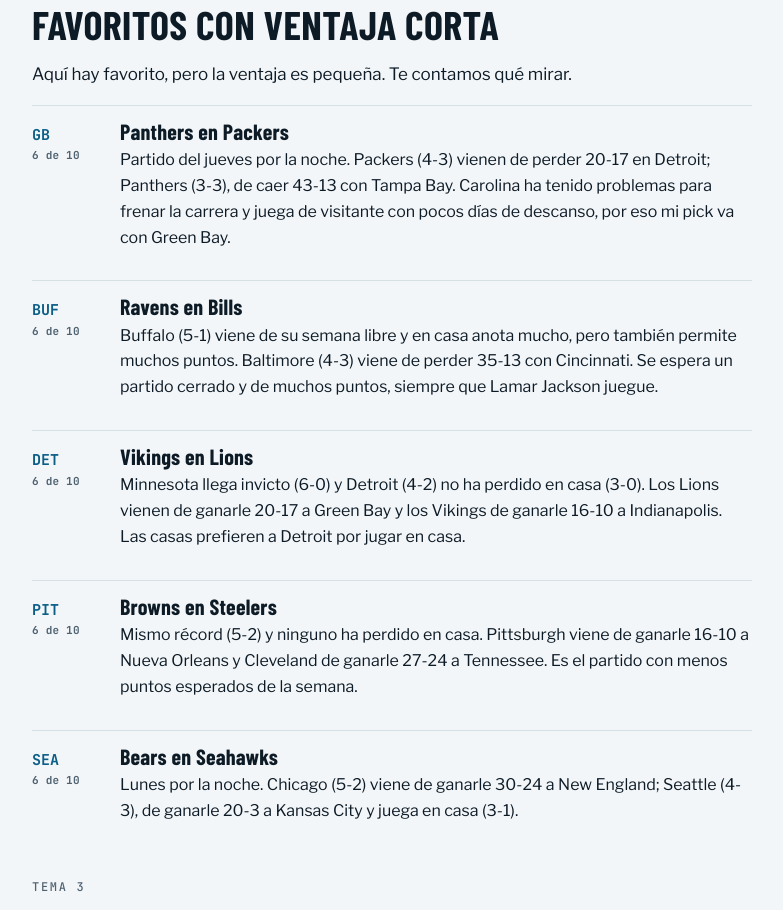
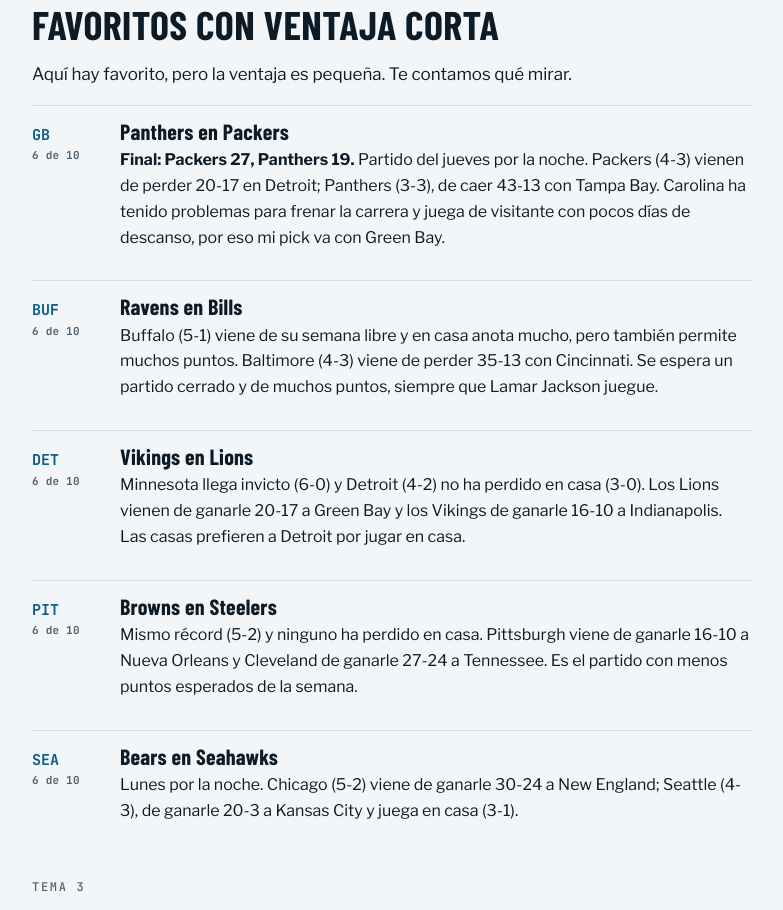
Before and after one commit to jlmz2010/flipperbet, a plain HTML site: page semanas/2026-semana-8.html in a window 1280 px wide. Shown: the part 2075-2985 px from the top of the page, without its empty margins (248-1031 px from the left). Drawn offline with nearby package versions, Linux system fonts and the light colour scheme; a web font is replaced by a local one.

Commit message:
Update 2026-semana-8.html

```diff
--- a/semanas/2026-semana-8.html
+++ b/semanas/2026-semana-8.html
@@ -194,7 +194,7 @@ footer strong{color:var(--warn)}
     <div class="eyebrow">Tema 2</div>
     <h2>Favoritos con ventaja corta</h2>
     <p>Aquí hay favorito, pero la ventaja es pequeña. Te contamos qué mirar.</p>
-    <div class="game"><div class="sp">GB<small>6 de 10</small></div><h3>Panthers en Packers</h3><p>Partido del jueves por la noche. Packers (4-3) vienen de perder 20-17 en Detroit; Panthers (3-3), de caer 43-13 con Tampa Bay. Carolina ha tenido problemas para frenar la carrera y juega de visitante con pocos días de descanso, por eso mi pick va con Green Bay.</p></div>
+    <div class="game"><div class="sp">GB<small>6 de 10</small></div><h3>Panthers en Packers</h3><p><strong>Final: Packers 27, Panthers 19.</strong> Partido del jueves por la noche. Packers (4-3) vienen de perder 20-17 en Detroit; Panthers (3-3), de caer 43-13 con Tampa Bay. Carolina ha tenido problemas para frenar la carrera y juega de visitante con pocos días de descanso, por eso mi pick va con Green Bay.</p></div>
     <div class="game"><div class="sp">BUF<small>6 de 10</small></div><h3>Ravens en Bills</h3><p>Buffalo (5-1) viene de su semana libre y en casa anota mucho, pero también permite muchos puntos. Baltimore (4-3) viene de perder 35-13 con Cincinnati. Se espera un partido cerrado y de muchos puntos, siempre que Lamar Jackson juegue.</p></div>
     <div class="game"><div class="sp">DET<small>6 de 10</small></div><h3>Vikings en Lions</h3><p>Minnesota llega invicto (6-0) y Detroit (4-2) no ha perdido en casa (3-0). Los Lions vienen de ganarle 20-17 a Green Bay y los Vikings de ganarle 16-10 a Indianapolis. Las casas prefieren a Detroit por jugar en casa.</p></div>
     <div class="game"><div class="sp">PIT<small>6 de 10</small></div><h3>Browns en Steelers</h3><p>Mismo récord (5-2) y ninguno ha perdido en casa. Pittsburgh viene de ganarle 16-10 a Nueva Orleans y Cleveland de ganarle 27-24 a Tennessee. Es el partido con menos puntos esperados de la semana.</p></div>
```
